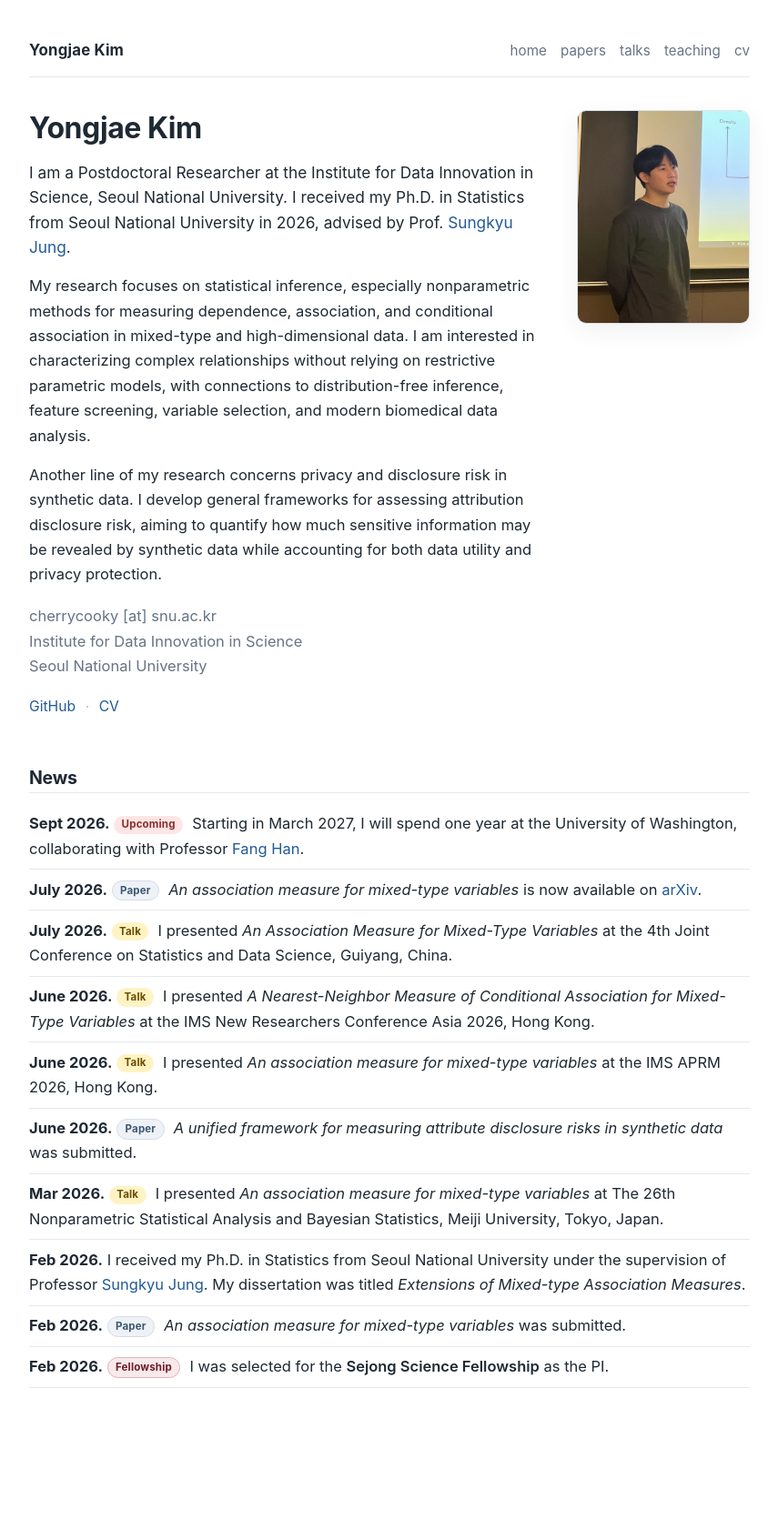
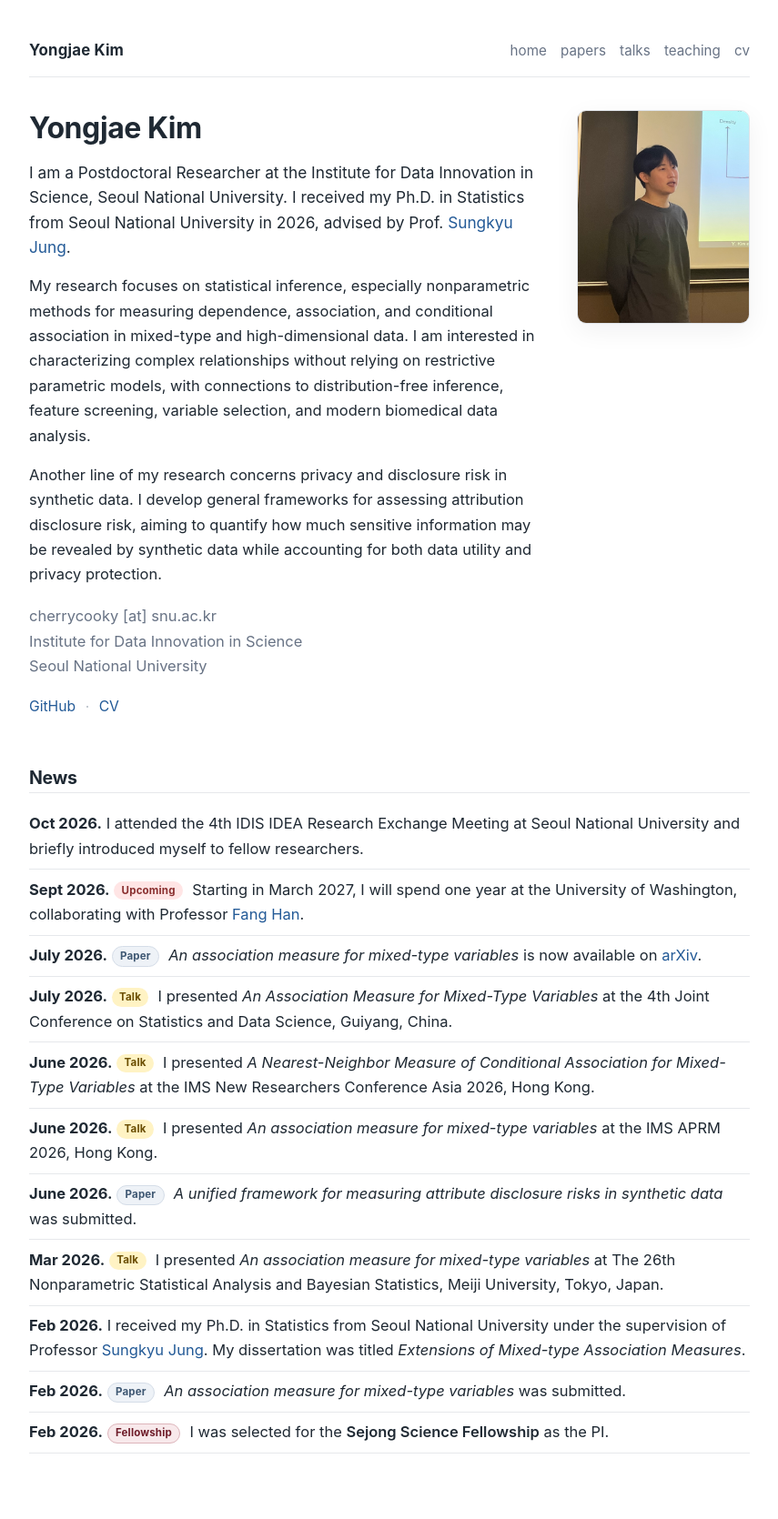
Before and after one commit to cherrrycooky/cherrrycooky.github.io, a Jekyll site: the page built from index.markdown, in a window 1280 px wide. Shown: the whole page at 91% size, without its empty margins (212-1067 px from the left). Built offline with Jekyll 4.4.1, drawn with Linux system fonts in a browser that asks for light colours; before the commit the page ends 1598 px from its top, so only the background shows below that.

Commit message:
Add IDIS IDEA research exchange news

```diff
--- a/index.markdown
+++ b/index.markdown
@@ -39,6 +39,7 @@ title: Home
 <section class="news-section">
   <h2>News</h2>
   <ul class="news-list">
+    <li><span class="news-date">Oct 2026.</span> I attended the 4th IDIS IDEA Research Exchange Meeting at Seoul National University and briefly introduced myself to fellow researchers.</li>
     <li><span class="news-date">Sept 2026.</span> <span class="tag tag-upcoming">Upcoming</span> Starting in March 2027, I will spend one year at the University of Washington, collaborating with Professor <a href="https://sites.stat.washington.edu/people/fanghan/">Fang Han</a>.</li>
     <li><span class="news-date">July 2026.</span> <span class="tag tag-paper">Paper</span> <em>An association measure for mixed-type variables</em> is now available on <a href="https://arxiv.org/abs/2607.26508">arXiv</a>.</li>
     <li><span class="news-date">July 2026.</span> <span class="tag tag-talk">Talk</span> I presented <em>An Association Measure for Mixed-Type Variables</em> at the 4th Joint Conference on Statistics and Data Science, Guiyang, China.</li>
```
